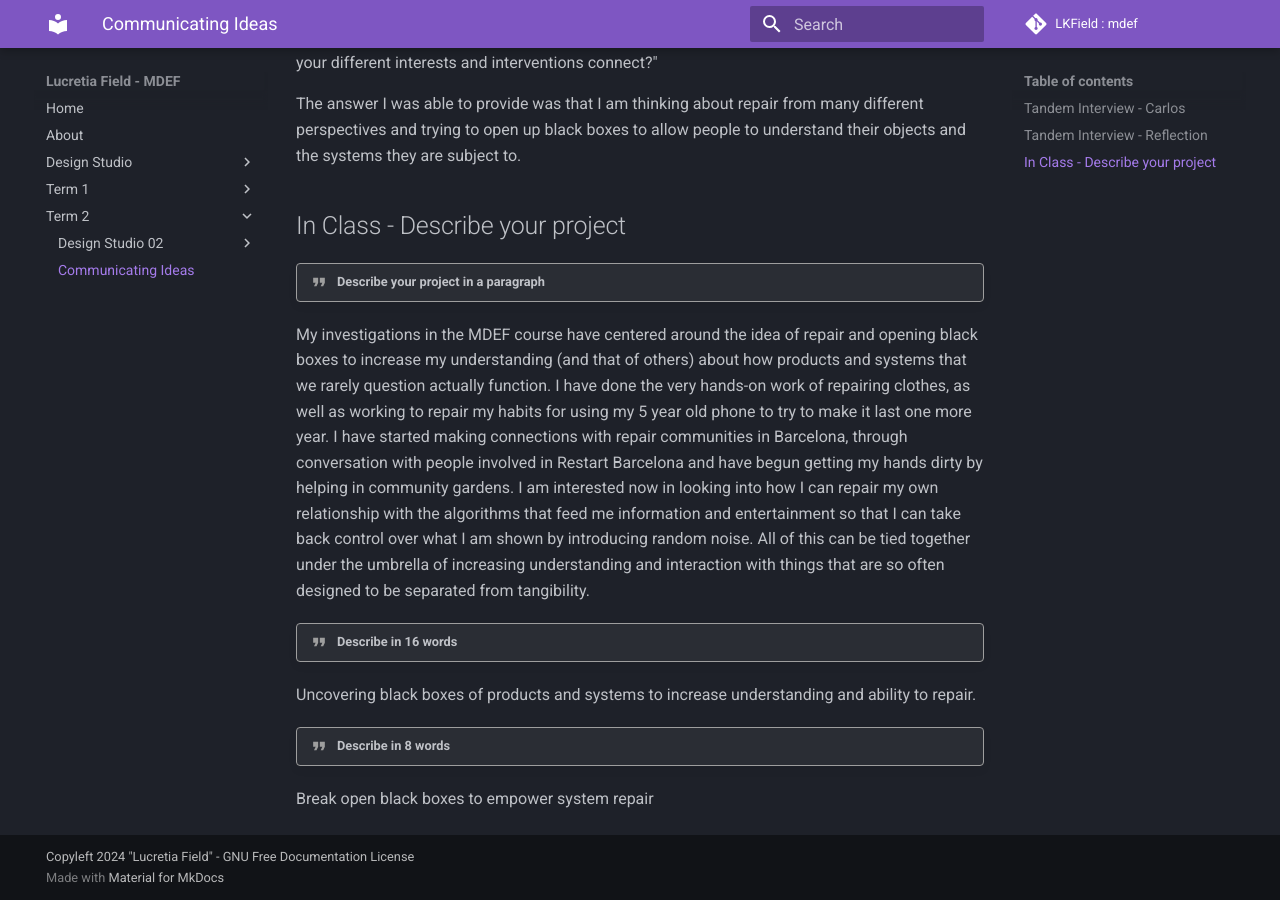
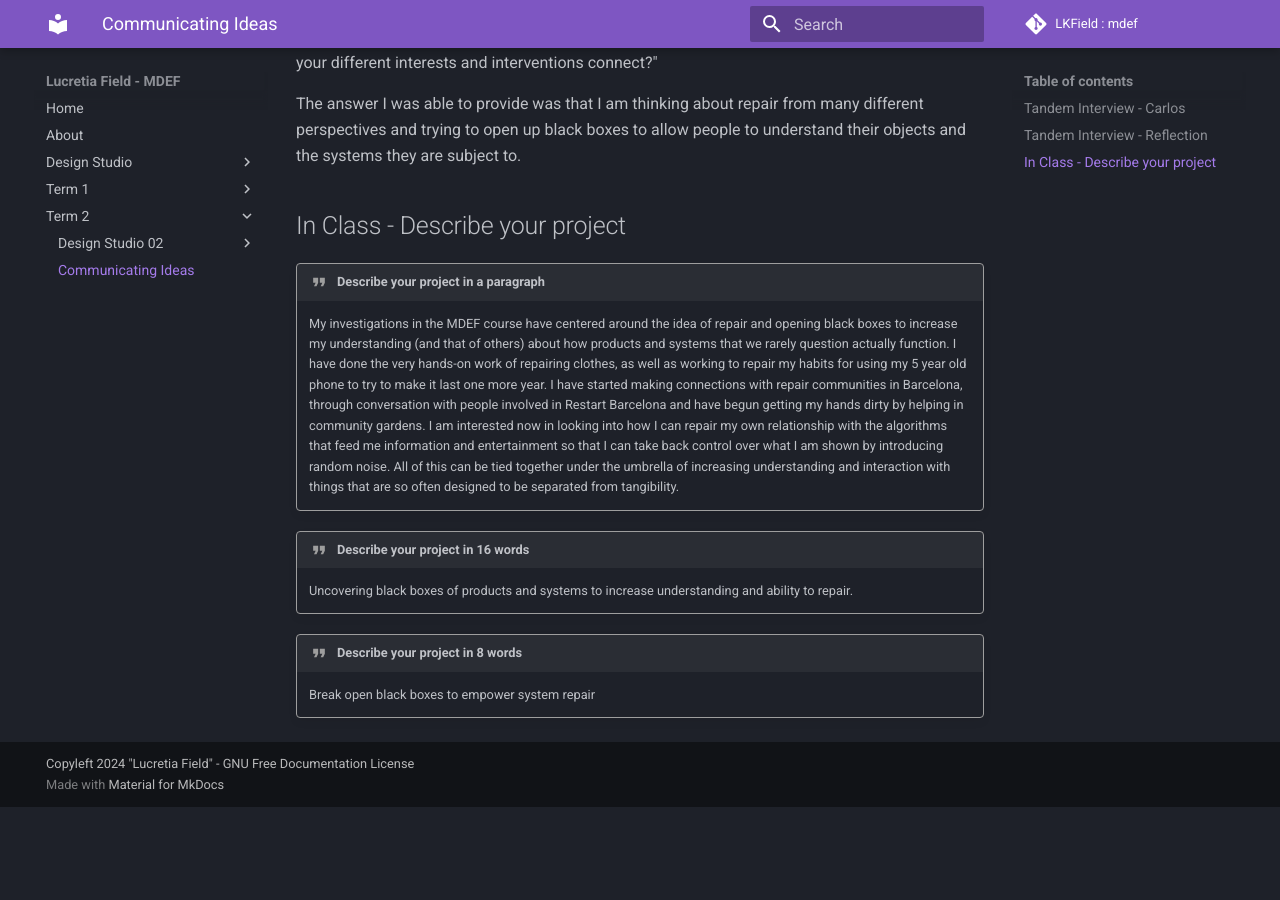
Before and after one commit to LKField/mdef, an MkDocs documentation site: the page built from docs/term2/communicating.md, in a window 1280 px wide and 900 px high, scrolled down 1067 px. Built offline with MkDocs 1.6.1 and Material for MkDocs 9.7.7, drawn with Linux system fonts in a browser that asks for light colours; comment, search, counter and statistics services are not loaded; after the commit the page ends 1874 px from its top, so only the background shows below that.

Commit message:
updates to communicating design

```diff
--- a/docs/term2/communicating.md
+++ b/docs/term2/communicating.md
@@ -34,13 +34,10 @@ The answer I was able to provide was that I am thinking about repair from many d
 ## In Class - Describe your project
 
 !!! quote "Describe your project in a paragraph"
+    My investigations in the MDEF course have centered around the idea of repair and opening black boxes to increase my understanding (and that of others) about how products and systems that we rarely question actually function. I have done the very hands-on work of repairing clothes, as well as working to repair my habits for using my 5 year old phone to try to make it last one more year. I have started making connections with repair communities in Barcelona, through conversation with people involved in Restart Barcelona and have begun getting my hands dirty by helping in community gardens. I am interested now in looking into how I can repair my own relationship with the algorithms that feed me information and entertainment so that I can take back control over what I am shown by introducing random noise. All of this can be tied together under the umbrella of increasing understanding and interaction with things that are so often designed to be separated from tangibility.
 
-  My investigations in the MDEF course have centered around the idea of repair and opening black boxes to increase my understanding (and that of others) about how products and systems that we rarely question actually function. I have done the very hands-on work of repairing clothes, as well as working to repair my habits for using my 5 year old phone to try to make it last one more year. I have started making connections with repair communities in Barcelona, through conversation with people involved in Restart Barcelona and have begun getting my hands dirty by helping in community gardens. I am interested now in looking into how I can repair my own relationship with the algorithms that feed me information and entertainment so that I can take back control over what I am shown by introducing random noise. All of this can be tied together under the umbrella of increasing understanding and interaction with things that are so often designed to be separated from tangibility.
+!!! quote "Describe your project in 16 words"
+    Uncovering black boxes of products and systems to increase understanding and ability to repair.
 
-!!! quote "Describe in 16 words"
-
-  Uncovering black boxes of products and systems to increase understanding and ability to repair.
-
-!!! quote "Describe in 8 words"
-
-  Break open black boxes to empower system repair
+!!! quote "Describe your project in 8 words"
+    Break open black boxes to empower system repair
```
